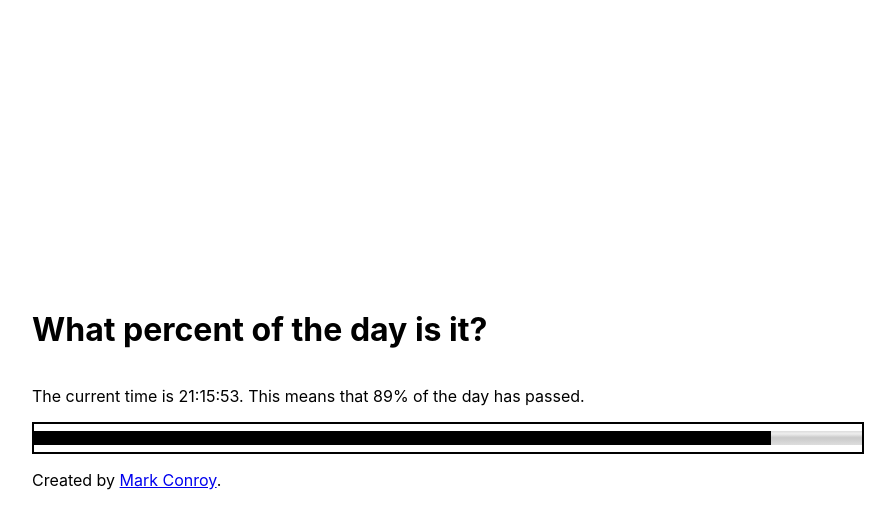
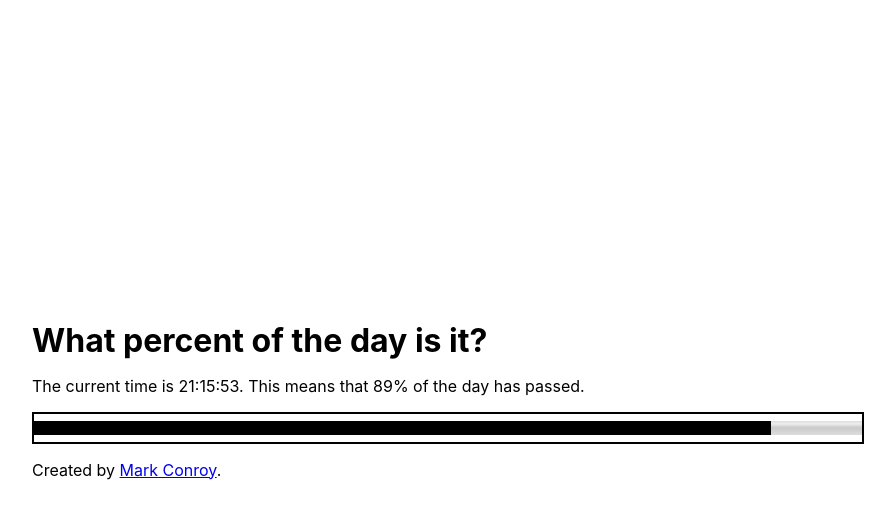
Before and after one commit to markconroy/fun, a PHP site: page /percent/index.html in a window 1280 px wide. Shown: the top 529 px of the page, without its empty margins (192-1087 px from the left). Run offline with PHP 8.4, Linux system fonts and the light colour scheme.

Commit message:
remove margin from below h1

```diff
--- a/percent/percent.css
+++ b/percent/percent.css
@@ -1,5 +1,9 @@
 :root {
   --meter-bar-color: #000;
+}
+
+h1 {
+  margin-bottom: 0;
 }
 
 .meter {
```
